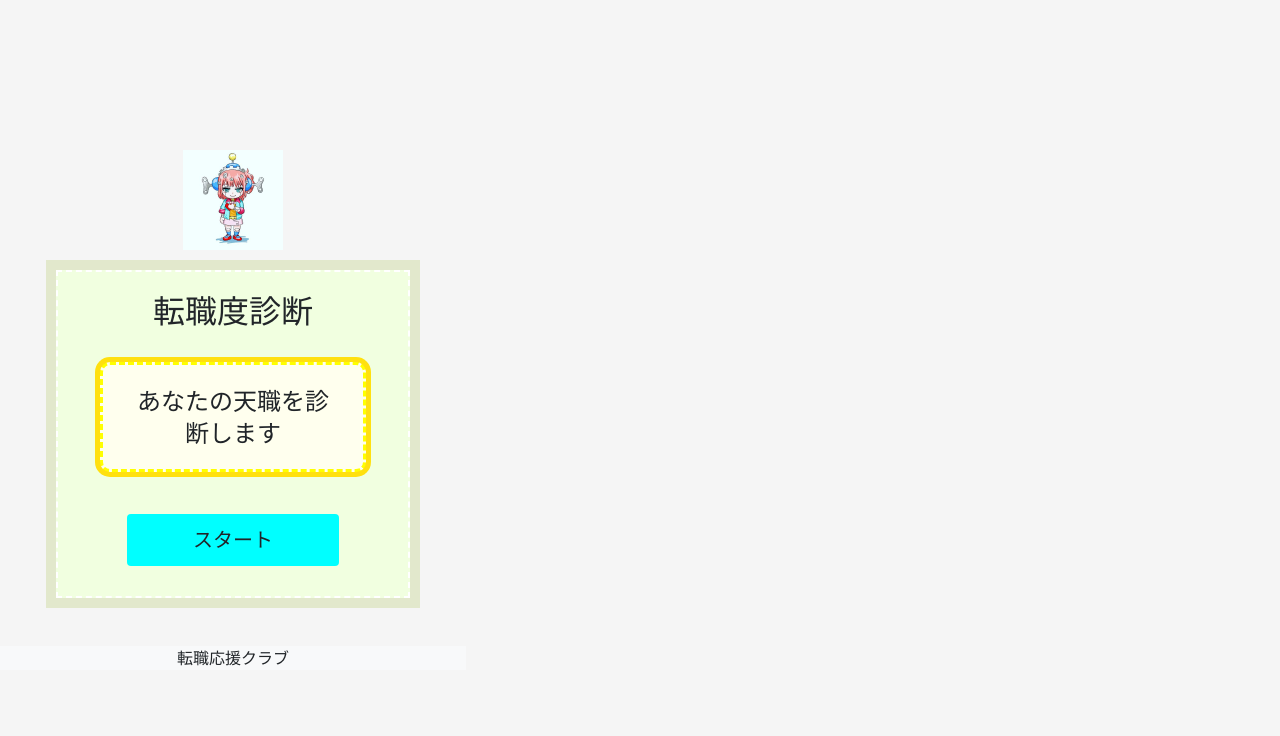
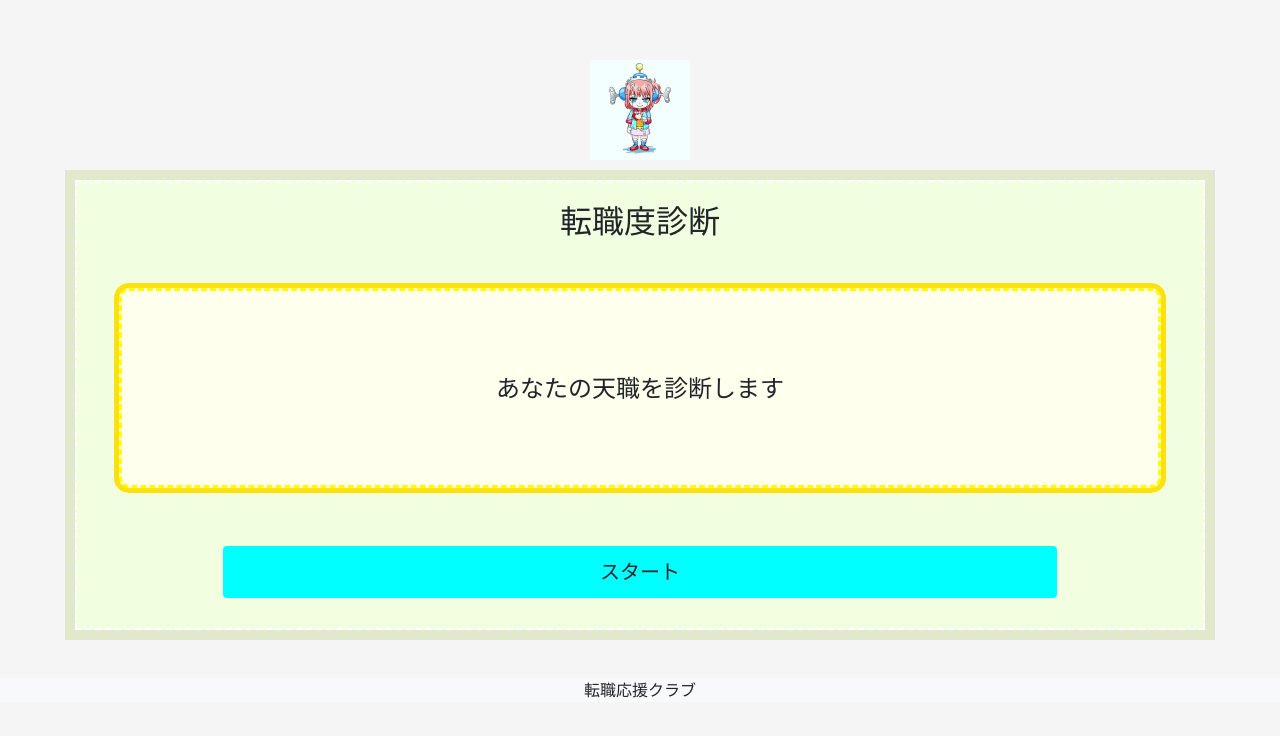
Before and after one commit to mayoimayoi/work-diagnosis, a Vue app: page / in a window 1280 px wide. Shown: the top 736 px of the page. Built offline with nearby package versions, Linux system fonts and the light colour scheme.

Commit message:
font-size replace

```diff
--- a/src/App.vue
+++ b/src/App.vue
@@ -248,9 +248,9 @@ const nextQestion = (selectAnswer) => {
     <div class="mainbox row">
       <div class="col-12">
         <h1>転職度診断</h1>
-        <div class="quesitonbox">
+        <div class="quesitonbox flexbox">
           <p>{{ quesitonContent }}</p>
-          <p>{{ resultContent }}</p>
+          <p class="resulttext">{{ resultContent }}</p>
         </div>
         <div v-show="startBtn">
           <button class="btn blue" @click="startDiagnosis">スタート</button>
@@ -307,8 +307,14 @@ const nextQestion = (selectAnswer) => {
 </template>
 
 <style scoped>
+.flexbox {
+  display: flex;
+  justify-content: center;
+  align-items: center;
+  flex-direction: column;
+}
 .mainbox {
-  width: 80%;
+  width: 90%;
   margin: 0 auto;
   padding: 20px 30px;
   background: #f1ffe0;
@@ -320,17 +326,18 @@ const nextQestion = (selectAnswer) => {
   padding: 0;
 }
 .quesitonbox {
+  height: 200px;
   padding: 20px 30px;
   margin: 2em 0;
   background: #ffffee;
   box-shadow: 0px 0px 0px 5px #ffe00f;
   border: dashed 3px yellow;
   border-radius: 10px;
+  font-size: 24px;
 }
 .quesitonbox p {
   margin: 0;
   padding: 0;
-  font-size: 24px;
 }
 .btn {
   padding: 10px 30px;
@@ -358,4 +365,9 @@ const nextQestion = (selectAnswer) => {
   margin: 20px auto;
   height: 100px;
 }
+.resulttext {
+  font-size: 36px;
+  color: red;
+  font-weight: bold;
+}
 </style>
--- a/src/assets/css/style.css
+++ b/src/assets/css/style.css
@@ -4,8 +4,6 @@ body {
 }
 
 body {
-  display: flex;
-  align-items: center;
   text-align: center;
   padding-top: 40px;
   padding-bottom: 40px;
```
